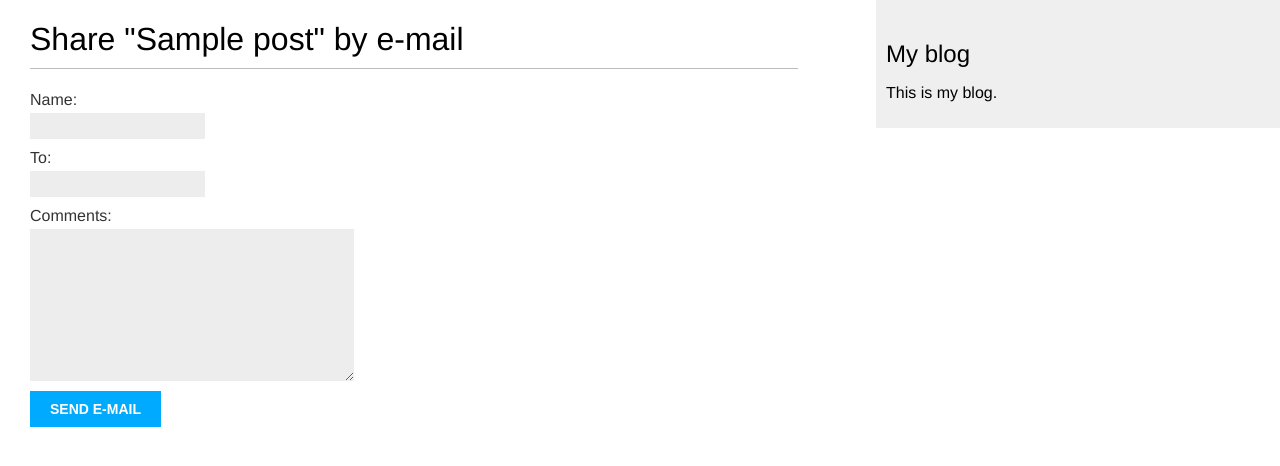
After one commit to keni2002/mysite, a Django app: page /blog/1/share/ in a window 1280 px wide. The commit adds this page. Shown: the top 466 px of the page. Run offline with Django 4.2, Linux system fonts and the light colour scheme; tables that the repository leaves empty hold one stand-in row (values such as "Sample post").

Commit message:
add: email-system

```diff
--- /dev/null
+++ b/blog/forms.py
@@ -0,0 +1,6 @@
+from django import forms
+class EmailPostForm(forms.Form):
+    name = forms.CharField(max_length=25)
+    # email = forms.EmailField()
+    to = forms.EmailField()
+    comments = forms.CharField(required=False, widget=forms.Textarea)
--- a/blog/templates/blog/post/detail.html
+++ b/blog/templates/blog/post/detail.html
@@ -7,4 +7,10 @@
     Published {{post.publish}} by {{post.author}}
 </p>
 {{post.body | linebreaks }}
+
+<p>
+    <a href="{% url "blog:post_share" post.id %}">
+        Share this post
+    </a>
+</p>
 {% endblock %}
--- /dev/null
+++ b/blog/templates/blog/post/share.html
@@ -0,0 +1,20 @@
+{% extends "blog/base.html" %}
+
+{% block title %}Share a post{% endblock title %}
+{% block content %}
+    {% if sent %}
+        <h1>E-mail successfully sent</h1>
+        <p>
+            "{{post.title}}" was successfully sent to {{form.cleaned_data.to}}.
+        </p>
+
+    {% else %}
+        <h1>Share "{{post.title}}" by e-mail</h1>
+        <form method="POST">
+            {{form.as_p}}
+            {% csrf_token %}
+            <input type="submit" value="Send e-mail"/>
+        </form>
+    {% endif %}
+
+{% endblock content %}
--- a/blog/urls.py
+++ b/blog/urls.py
@@ -6,4 +6,5 @@ app_name = 'blog'
 urlpatterns = [
     path('', views.PostListView.as_view(),name='post_list'),
     path('<int:year>/<int:month>/<int:day>/<slug:post>/',views.post_detail, name='post_detail'),
+    path('<int:post_id>/share/',views.post_share,name='post_share')
 ]
--- a/blog/views.py
+++ b/blog/views.py
@@ -1,7 +1,8 @@
 from django.shortcuts import render, get_object_or_404
 from django.http import Http404
 from .models import Post
-
+from django.core.mail import send_mail
+from mysite import settings
 # Pagination
 from django.core.paginator import Paginator, EmptyPage, PageNotAnInteger
 # Create your views here.
@@ -37,3 +38,29 @@ class PostListView(ListView):
     context_object_name = 'posts'
     paginate_by = 3
     template_name = 'blog/post/list.html'
+
+
+from .forms import EmailPostForm
+
+def post_share(request,post_id):
+    #retrieve post by id
+    post = get_object_or_404(Post,id=post_id,status=Post.Status.PUBLISHED)
+    sent = False
+    if request.method == 'POST':
+        form = EmailPostForm(request.POST)
+        if form.is_valid():
+            cd = form.cleaned_data
+            #only clean the incorrect camp
+            #sending email
+            post_url = request.build_absolute_uri(
+                post.get_absolute_url())
+            subject = f"{cd['name']} recommends you read " f"{post.title}"
+            message = f"Read {post.title} at {post_url}\n\n" \
+            f"{cd['name']}\'s comments: {cd['comments']}"
+            send_mail(subject,message,settings.EMAIL_HOST_USER, [cd['to']])
+            sent = True
+
+
+    else:
+        form = EmailPostForm()
+    return render(request, 'blog/post/share.html', {'post':post,'form':form,'sent':sent})
```
Also changed, not shown: mysite/settings.py (+13 -2 lines).
